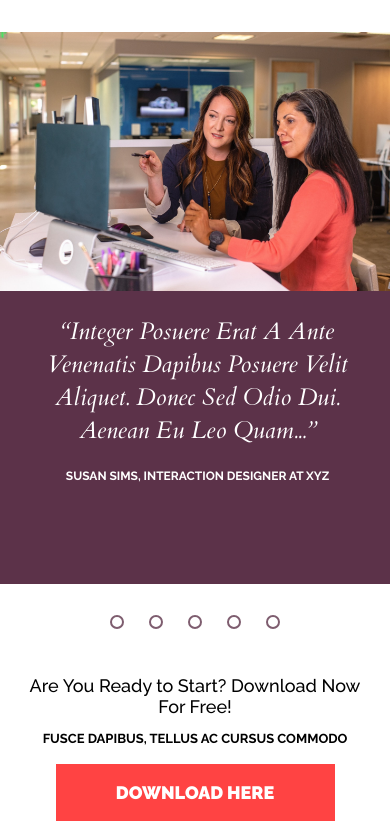
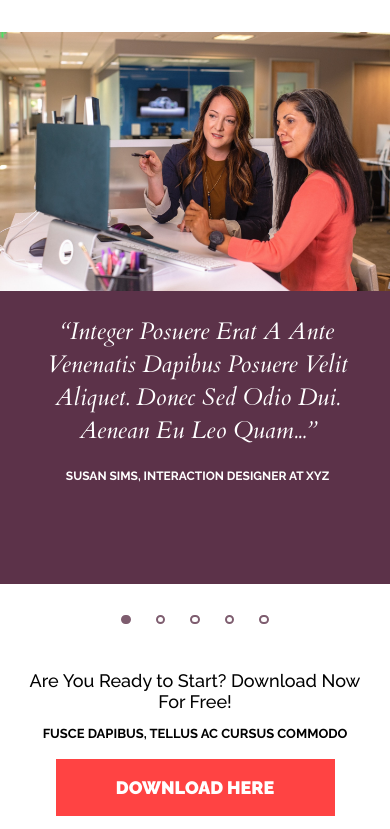
Before and after one commit to Romanpr0g/TMS-Coursework, a plain HTML site: page index.html in a window 390 px wide. Shown: the part 5105-5934 px from the top of the page. Drawn offline with Linux system fonts and the light colour scheme.

Commit message:
fixed bag

```diff
--- a/css/style.css
+++ b/css/style.css
@@ -309,10 +309,6 @@ header {
     gap: 6px;
 }
 
-.section-testimonials {
-    /* background: #5C3249; */
-  }
-
 .section-testimonials__wrapper {
     max-width: none;
     padding: 0;
@@ -548,6 +544,10 @@ header {
         width: 112px;
     }
 
+    .slider-dots__el {
+        width: 9.5px;
+        height: 9.5px;
+    }
 
     .section-works__wrapper,
     .section-testimonials__wrapper {
--- a/index.html
+++ b/index.html
@@ -225,7 +225,7 @@
         <section class="section-testimonials" id="testimonials">
             <div class="section-testimonials__wrapper wrapper">
               <div class="slider">
-                <input type="radio" name="slider" id="slide1" class="slider-radio"/>
+                <input checked type="radio" name="slider" id="slide1" class="slider-radio"/>
                 <input type="radio" name="slider" id="slide2" class="slider-radio"/>
                 <input type="radio" name="slider" id="slide3" class="slider-radio"/>
                 <input type="radio" name="slider" id="slide4" class="slider-radio"/>
```
Lines whose indentation alone changed are shown as unchanged.
